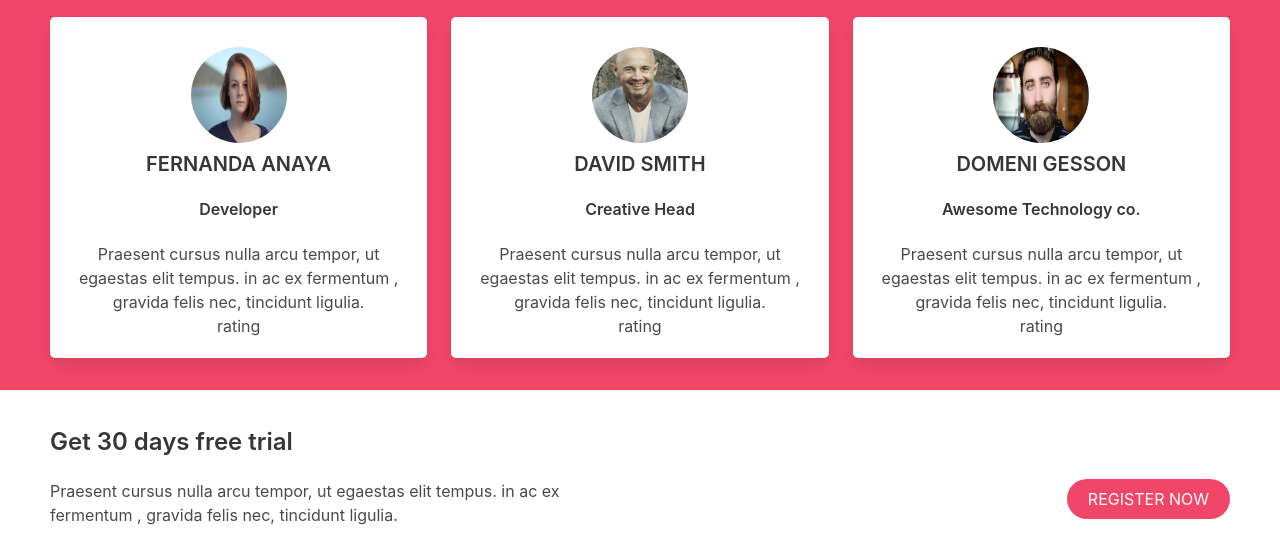
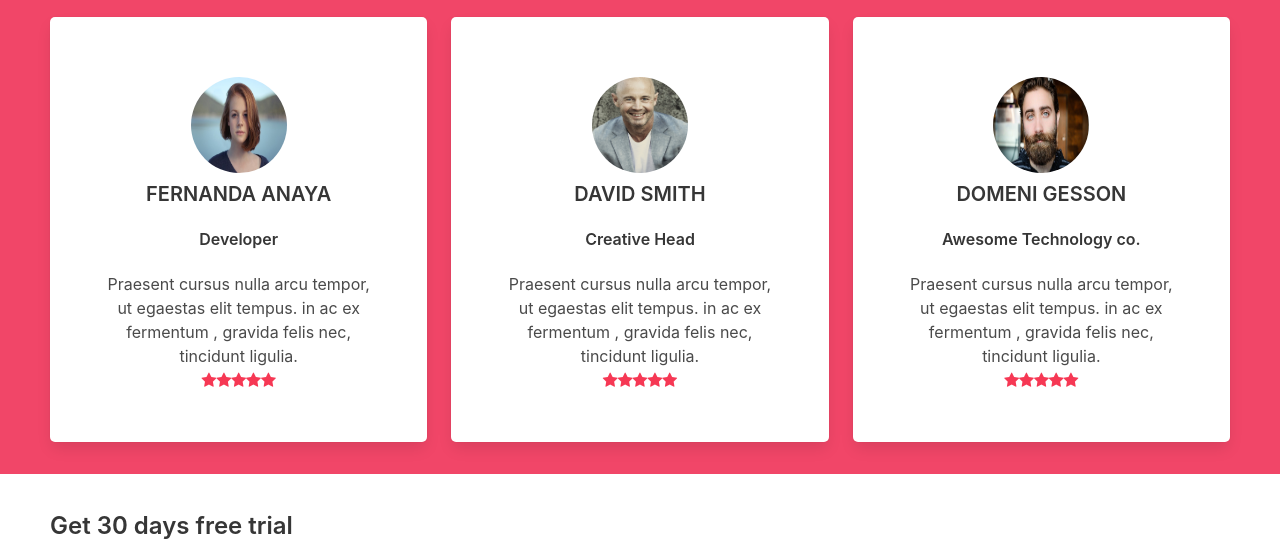
Before and after one commit to M-Tee/SCA-team-project, a plain HTML site: page index.html in a window 1280 px wide. Shown: the part 59-607 px from the top of the page. Drawn offline with nearby package versions, Linux system fonts and the light colour scheme.

Commit message:
star rating - color

```diff
--- a/index.html
+++ b/index.html
@@ -28,7 +28,13 @@
                         ut egaestas elit tempus. in ac ex fermentum ,
                         gravida felis nec, tincidunt ligulia.
                     </p>
-                    rating
+                    <ul class ="star-rating is-inline-flex">
+                            <li> <a class="fa fa-star rated" aria-hidden="true"></a> </li>
+                            <li> <a class="fa fa-star rated" aria-hidden="true"></a> </li>
+                            <li> <a class="fa fa-star rated" aria-hidden="true"></a> </li>
+                            <li> <a class="fa fa-star rated" aria-hidden="true"></a> </li>
+                            <li> <a class="fa fa-star rated" aria-hidden="true"></a> </li>
+                        </ul>
                 </div>
             </div>
             <div class="column">
@@ -40,7 +46,13 @@
                                 ut egaestas elit tempus. in ac ex fermentum ,
                                 gravida felis nec, tincidunt ligulia.
                             </p>
-                            rating
+                            <ul class ="star-rating is-inline-flex">
+                                    <li> <a class="fa fa-star rated" aria-hidden="true"></a> </li>
+                                    <li> <a class="fa fa-star rated" aria-hidden="true"></a> </li>
+                                    <li> <a class="fa fa-star rated" aria-hidden="true"></a> </li>
+                                    <li> <a class="fa fa-star rated" aria-hidden="true"></a> </li>
+                                    <li> <a class="fa fa-star rated" aria-hidden="true"></a> </li>
+                                </ul>
                 </div>
             </div>
             <div class="column">
@@ -52,7 +64,13 @@
                                 ut egaestas elit tempus. in ac ex fermentum ,
                                 gravida felis nec, tincidunt ligulia.
                             </p>
-                            rating
+                            <ul class ="star-rating is-inline-flex">
+                                    <li> <a class="fa fa-star rated" aria-hidden="true"></a> </li>
+                                    <li> <a class="fa fa-star rated" aria-hidden="true"></a> </li>
+                                    <li> <a class="fa fa-star rated" aria-hidden="true"></a> </li>
+                                    <li> <a class="fa fa-star rated" aria-hidden="true"></a> </li>
+                                    <li> <a class="fa fa-star rated" aria-hidden="true"></a> </li>
+                                </ul>
                 </div>
             </div>
         </div>
--- a/style.css
+++ b/style.css
@@ -6,8 +6,12 @@
 
 }
 .user_rating_card{
-    padding: 20px;
+    padding: 50px;
     border-radius: 5px;
+}
+
+.rated{
+    color: #f63854;
 }
 .image{
     border-radius: 80%;
```
